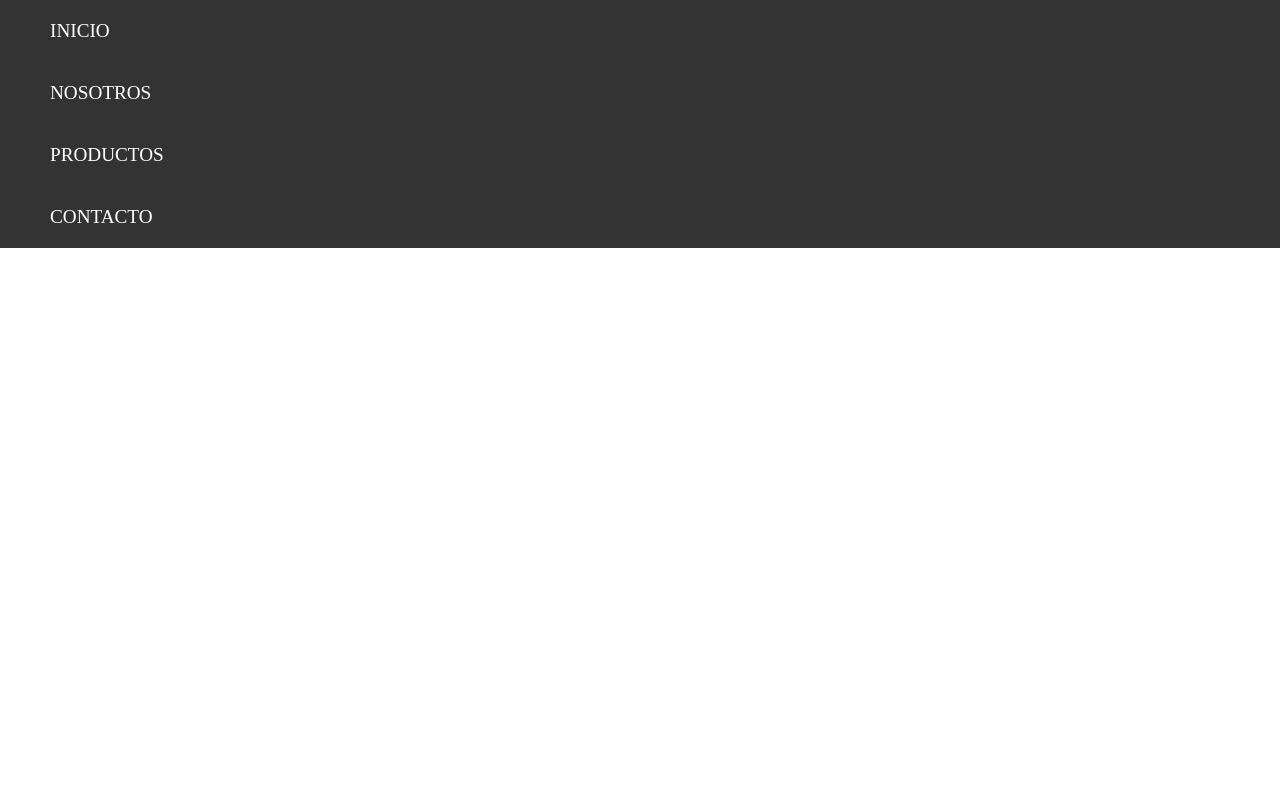
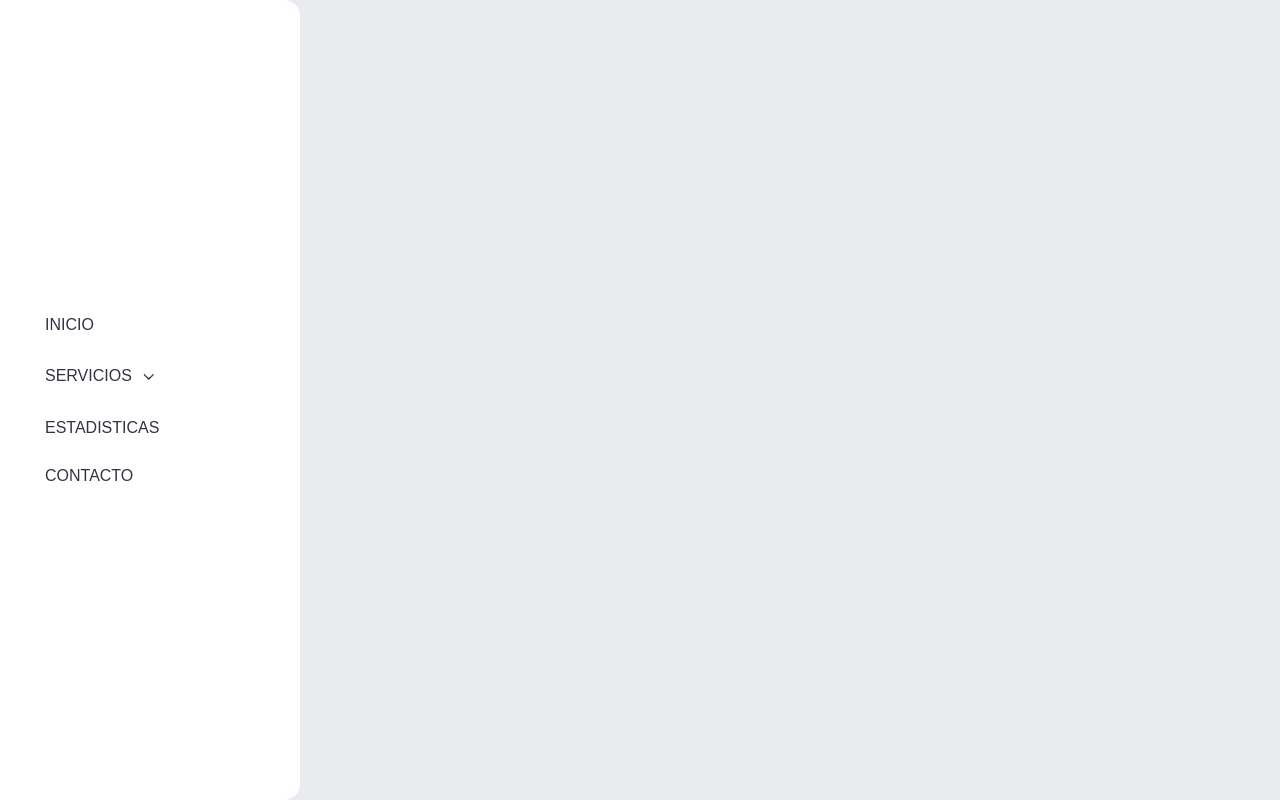
Before and after one commit to LUlisesRM/CITEMSA, a PHP site: page / in a window 1280 px wide. Run offline with PHP 8.4, Linux system fonts and the light colour scheme; some web fonts are replaced.

Commit message:
aprendiendo a hacer un menu desplegable

```diff
--- a/estilo.css
+++ b/estilo.css
@@ -1,47 +1,81 @@
+@import url('https://fonts.googlepis.com/css2?family=Poppins:wght@300;400&display=swap');
+
+
 *{
+    margin:0;
+    padding: 0;
     box-sizing: border-box;
 }
 
 body{
-    margin:0;
+    background: #eaebef;
+    font-family: 'Poppins',sans-serif;
 }
 
-.nav-bar{
-    background: #E38646;
-    padding: 20px;
-    display: block;
-    color: white;
-    cursor: pointer;
-    font-size: 1.5em;
-    width: 100%;
+.nav{
+    width: 300px;
 }
 
-.menu, .submenu{
-    list-style: none;
-    padding: 0;
-    margin: 0;
-    }
-
-menu{
-    background: #555;
-    width: 100%;
-}
-
-.menu__link{
+.nav__link{
+    color: #303440;
     display: block;
-    padding: 20px;
-    color: white;
-    font-size: 1.2em;
+    padding: 15px 0;
     text-decoration: none;
 }
 
-.submenu{
-    height: 0;
-    overflow: hidden;
-    transition: all 0.3s;
+.nav__link--inside{
+    border-radius: 6px;
+    padding-left: 20px;
+    text-align: left;
 }
 
-.submenu, .menu__link{
-    background: #333;
-    padding-left: 50px;
+.nav__link--inside:hover{
+    background: #F6F8FA;
 }
+
+.list{
+    width: 100%;
+    height: 100vh;
+    display: flex;
+    justify-content: center;
+    flex-direction: column;
+    border-radius: 0 16px 16px 0;
+    background: #fff;
+}
+
+.list__item{
+    list-style: none;
+    width: 100%;
+    text-align: center;
+    overflow: hidden;
+}
+
+.list__item-click{
+    cursor: pointer;
+}
+
+.list__button{
+    display:flex;
+    align-items: center;
+    gap: 1em;
+    width: 70%;
+    margin: 0 auto;
+}
+
+.arrow .list__arrow{
+    transform: rotate(90deg);
+}
+
+.list__arrow{
+    margin-left: auto;
+    transition: transform .3s;
+}
+
+.list__show{
+    width: 80%;
+    margin-left: auto;
+    border-left: 2px solid #303440;
+    list-style: none;
+    transition: height .4s;
+    height: 0;
+}
--- a/index.php
+++ b/index.php
@@ -8,22 +8,40 @@
     <title>Document</title>
 </head>
 <body>
-    <nav class="main-nav">
-        <ul class="menu" id="menu">
-            <li class="menu__item"><a href="inicio/index.php" class="menu__link">INICIO</a></li>
-            <li class="menu__item"><a href="" class="menu__link">NOSOTROS</a></li>
-            <li class="menu__item container-submenu">
-                <a href="" class="menu__link submenu-btn">PRODUCTOS <i></i></a>
-                <ul class="submenu">
-                    <li class="menu__item"><a href="" class="menu__link">Televisores</a></li>
-                    <li class="menu__item"><a href="" class="menu__link">Computadoras</a></li>
-                    <li class="menu__item"><a href="" class="menu__link">Videojuegos</a></li>
-                    <li class="menu__item"><a href="" class="menu__link">Smartphones</a></li>
+    <nav class="nav">
+
+        <ul class="list">
+            <li class="list__item">
+                <div class="list__button"><a href="" class="nav__link">INICIO</a>
+                </div>
+            </li>
+
+            <li class="list__item list__item--click">
+                <div class="list__button list__button--click"><a href="" class="nav__link">SERVICIOS
+                    <img src="clip.png" width="25px" align=center class="list__arrow">
+                </a>
+                </div>
+                <ul class="list__show">
+                    <li class="list__inside"><a href="" class="nav__link nav__link--inside">Estoy dentro</a></li>
+                    <li class="list__inside"><a href="" class="nav__link nav__link--inside">Estoy dentro</a></li>
+                    <li class="list__inside"><a href="" class="nav__link nav__link--inside">Estoy dentro</a></li>
                 </ul>
+
             </li>
-            <li class="menu__item"><a href="" class="menu__link">CONTACTO</a></li>
+
+            <li class="list__item">
+                <div class="list__button"><a href="" class="nav__link">ESTADISTICAS</a>
+                </div>
+            </li>
+
+            <li class="list__item">
+                <div class="list__button"><a href="" class="nav__link">CONTACTO</a>
+                </div>
+            </li>
+
         </ul>
+
     </nav>
-    <script> src="menu.js"</script>
+
 </body>
 </html>
```
Also changed, not shown: main.js (added, +17 -0 lines), clip.png.
